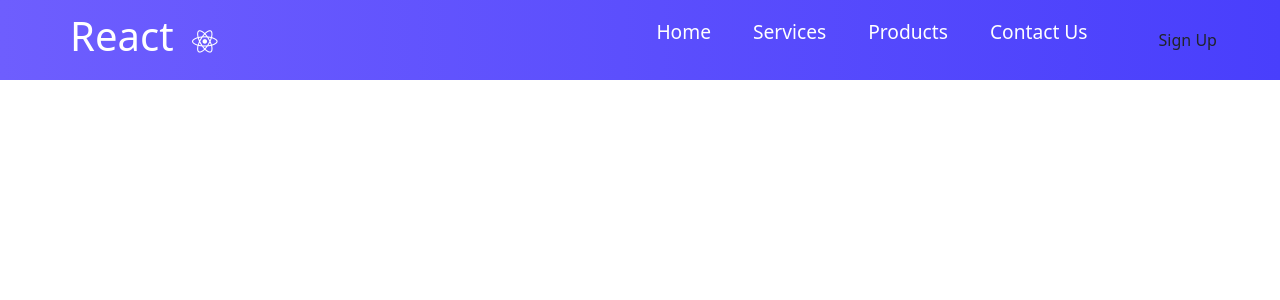
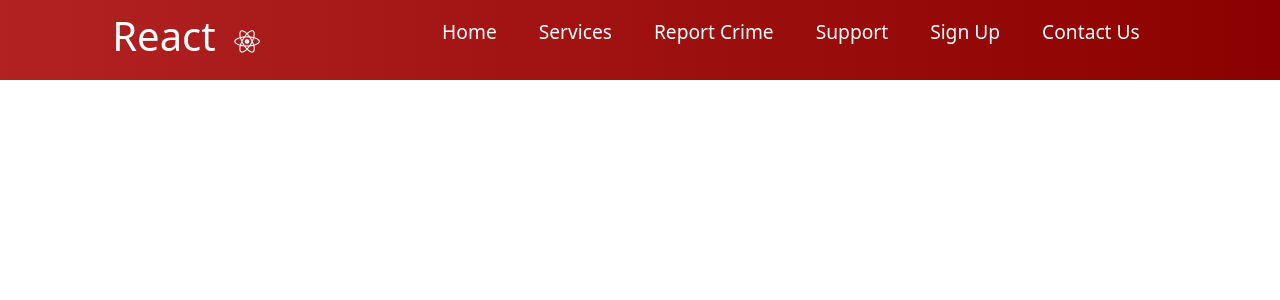
Before and after one commit to meekkaran/CrimeReportingSystem, a React (Create React App) app: page / in a window 1280 px wide. Shown: the top 300 px of the page. Built offline with nearby package versions, Linux system fonts and the light colour scheme.

Commit message:
navbar done

```diff
--- a/src/components/Button.css
+++ /dev/null
@@ -1,44 +0,0 @@
-:root{
-    --primary:#3acbf7;
-}
-
-.btn{
-    padding: 8px 20px;
-    border-radius: 4px;
-    outline: none;
-    border: none;
-    cursor: pointer;
-}
-
-.btn:hover{
-    padding: 8px 20px;
-    transition: all 0.3s ease-out;
-    background: #fff;
-    color:#6568f4;
-    transition: 250ms;
-}
-
-.btn--primary {
-    background-color: var(--primary);
-}
-
-.btn--outline{
-    background-color: transparent;
-    color:#fff;
-    padding: 8px 20px;
-    border-radius: 4px;
-    border:1px solid var(--primary);
-    transition: all 0.3s ease-out;
-}
-.btn--medium{
-    padding: 8px 20px;
-    border-radius: 4px;
-    font-size: 18px;
-    color:#fff;
-}
-.btn--large{
-    padding: 12px 26px;
-    border-radius: 4px;
-    font-size: 20px;
-    color:#fff;
-}
--- a/src/components/Button.js
+++ /dev/null
@@ -1,31 +0,0 @@
-import React from 'react'
-import './Button.css'
-
-const STYLES = [
-    'btn--primary',
-    'btn--outline'
-]
-
-const SIZES = [
-    'btn--medium',
-    'btn--large'
-]
-
-export const Button = ({
-    children,
-    type,
-    onClick,
-    buttonStyle,
-    buttonSize
-}) => {
-    const checkButtonStyle = STYLES.includes(buttonStyle) ? buttonStyle : STYLES[0]
-
-    const checkButtonSize = SIZES.includes(buttonSize) ? buttonSize : SIZES[0]
-
-    return (
-        <button className={`btn ${checkButtonStyle} ${checkButtonSize}`} onClick={onClick}
-        type={type}>
-            {children}
-        </button>
-    )
-}
--- a/src/components/Navbar/MenuItems.js
+++ b/src/components/Navbar/MenuItems.js
@@ -10,7 +10,17 @@ export const MenuItems = [
         cName:"nav-links"
     },
     {
-        title:"Products",
+        title:"Report Crime",
+        url:"#",
+        cName:"nav-links"
+    },
+    {
+        title:"Support",
+        url:"#",
+        cName:"nav-links"
+    },
+    {
+        title:"Sign Up",
         url:"#",
         cName:"nav-links"
     },
@@ -19,10 +29,5 @@ export const MenuItems = [
         url:"#",
         cName:"nav-links"
     },
-    {
-        title:"Sign Up",
-        url:"#",
-        cName:"nav-links-mobile"
-    },
 
 ]
--- a/src/components/Navbar/Navbar.css
+++ b/src/components/Navbar/Navbar.css
@@ -1,8 +1,8 @@
 .NavbarItems {
   background: linear-gradient(
     90deg,
-    rgb(110, 94, 254) 0%,
-    rgba(73, 63, 252,1)100%
+    rgb(178,34,34) 0%,
+    rgb(139,0,0) 100%
   );
   height: 80px;
   display: flex;
@@ -23,7 +23,7 @@
 
 .nav-menu {
   display: grid;
-  grid-template-columns: repeat(5, auto);
+  grid-template-columns: repeat(6, auto);
   grid-gap: 10px;
   list-style: none;
   text-align: center;
@@ -32,95 +32,72 @@
   margin-right: 2rem;
 }
 
-.nav-links{
-  color:white;
+.nav-links {
+  color: white;
   text-decoration: none;
   padding: 0.5rem 1rem;
 }
-.nav-links:hover{
-  background-color: #6d76f7;
+.nav-links:hover {
+  background-color: #b22222;
   border-radius: 4px;
   transition: all 0.2s ease-out;
 }
-.fa-bars{
-  color:#fff;
+.fa-bars {
+  color: #fff;
 }
-.nav-links-mobile{
-  display:none;
-}
-.menu-icon{
+.menu-icon {
   display: none;
 }
 
- @media screen and (max-width: 960px) {
+@media screen and (max-width: 960px) {
   .NavbarItems {
     position: relative;
   }
-  .nav-menu{
+  .nav-menu {
     display: flex;
     flex-direction: column;
     width: 100%;
-    height:500px;
+    height: 500px;
     position: absolute;
-    top:80px;
-    left:-100%;
+    top: 80px;
+    left: -100%;
     opacity: 1;
     transition: all 0.5s ease;
   }
-  .nav-menu.active{
-    background: #6668f4;
+  .nav-menu.active {
+    background: #b22222;
     left: 0;
     opacity: 1;
     transition: all 0.5s ease;
     z-index: 1;
   }
-  .nav-links{
+  .nav-links {
     text-align: center;
     padding: 2rem;
     width: 100%;
     display: table;
   }
-  .nav-links:hover{
-    background-color: #7577fa;
+  .nav-links:hover {
+    background-color: #b22222;
     border-radius: 0;
   }
-  .navbar-logo{
+  .navbar-logo {
     position: absolute;
-    top:0;
-    left:0;
-    transform: translate(25%,50%);
+    top: 0;
+    left: 0;
+    transform: translate(25%, 50%);
   }
-  .menu-icon{
+  .menu-icon {
     display: block;
     position: absolute;
-    top:0;
-    right:0;
-    transform: translate(-100%,60%);
+    top: 0;
+    right: 0;
+    transform: translate(-100%, 60%);
     font-size: 1.8rem;
     cursor: pointer;
   }
-  /*.fa-times{
+  .fa-times{
     color:#fff;
     font-size: 2rem;
   }
-  .nav-links-mobile{
-    display: block;
-    text-align: center;
-    padding: 1.5rem;
-    margin: 2rem auto;
-    border-radius: 4px;
-    width: 80%;
-    background: #4ad9e4;
-    text-decoration: none;
-    color:#fff;
-    font-size: 1.5rem;
-  }
-  .nav-links-mobile:hover{
-    background: #fff;
-    color:#6568f4;
-    transition: 250ms;
-  }
-  Button{
-    display: none;
-  }*/
 }
--- a/src/components/Navbar/Navbar.js
+++ b/src/components/Navbar/Navbar.js
@@ -1,6 +1,5 @@
 import React, { Component } from 'react';
 import {MenuItems} from "./MenuItems";
-import {Button} from "../Button";
 import "./Navbar.css";
 
 
@@ -31,7 +30,6 @@ handleClick = () => {
                     })}
 
                 </ul>
-                <Button>Sign Up</Button>
             </nav>
         )
     }
```
